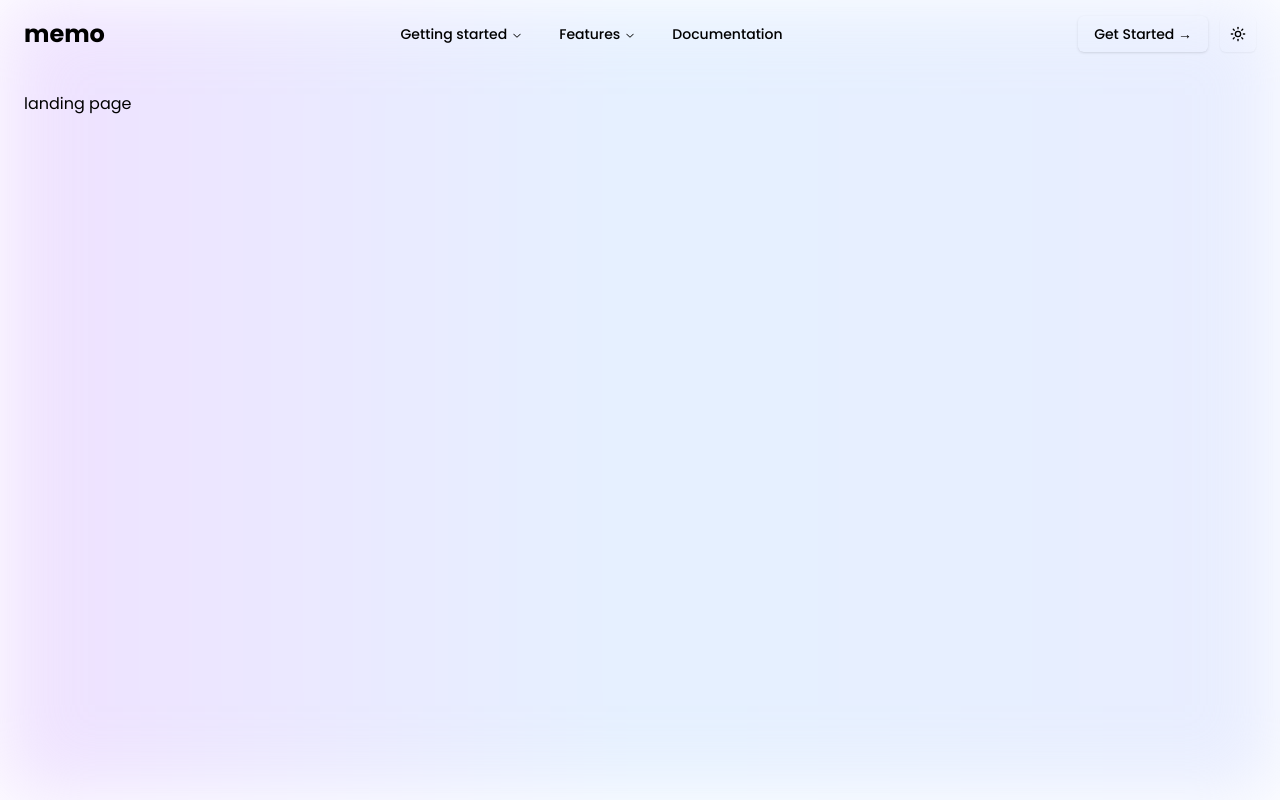
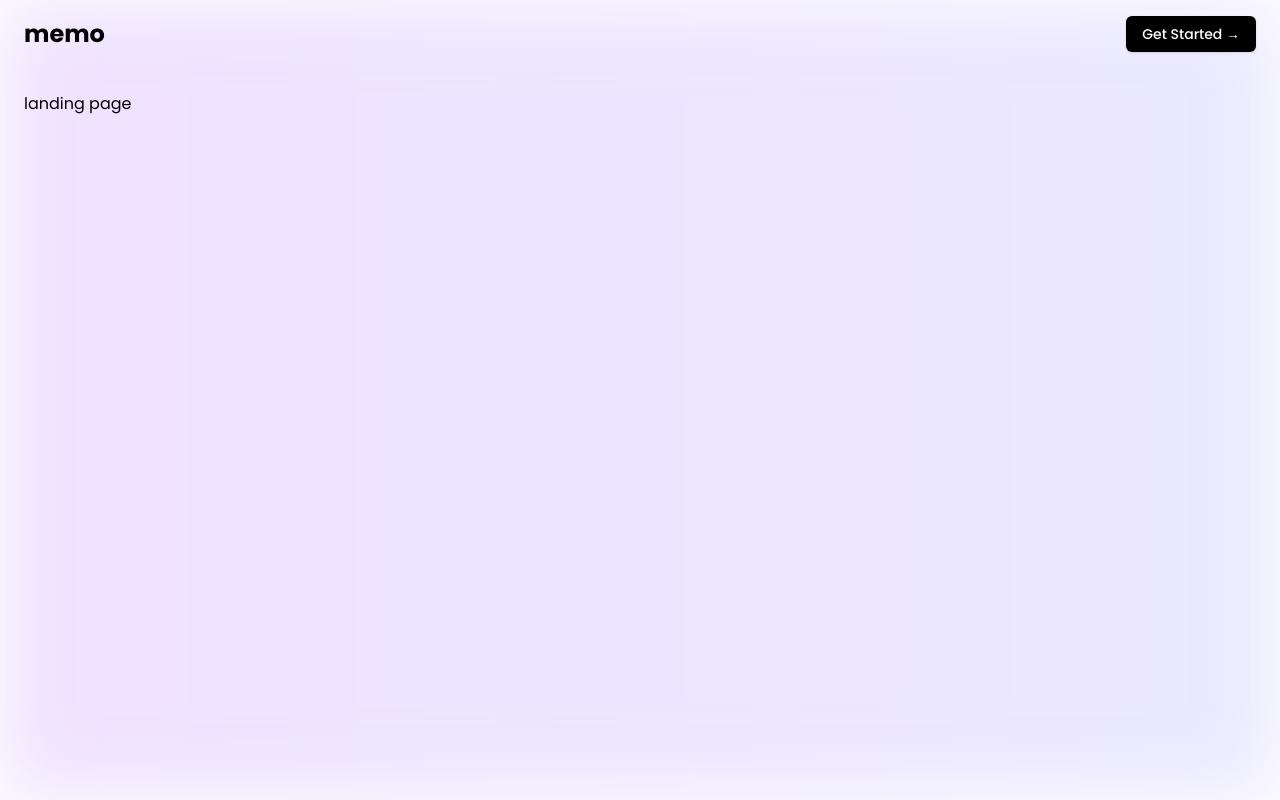
Before and after one commit to badalkr2004/swms, a Next.js app: page / in a window 1280 px wide. Built offline with nearby package versions, Linux system fonts and the light colour scheme.

Commit message:
change nav

```diff
--- a/src/app/globals.css
+++ b/src/app/globals.css
@@ -1,3 +1,23 @@
 @tailwind base;
 @tailwind components;
 @tailwind utilities;
+
+
+.animated-background {
+  background-size: 400%;
+
+  -webkit-animation: animation 6s ease infinite;
+  -moz-animation: animation 6s ease infinite;
+  animation: animation 6s ease infinite;
+}
+
+@keyframes animation {
+  0%,
+  100% {
+      background-position: 0% 50%;
+  }
+
+  50% {
+      background-position: 100% 50%;
+  }
+}
--- a/src/components/Nav.tsx
+++ b/src/components/Nav.tsx
@@ -2,8 +2,8 @@
 import { Button } from "@/components/ui/button";
 import { cn } from "@/lib/utils";
 import React from "react";
-import { navigationMenuTriggerStyle } from "@/components/ui/navigation-menu";
-import { ModeToggle } from "@/components/ModeToggle";
+// import { navigationMenuTriggerStyle } from "@/components/ui/navigation-menu";
+// import { ModeToggle } from "@/components/ModeToggle";
 import {
   NavigationMenu,
   NavigationMenuContent,
@@ -58,74 +58,10 @@ export function Nav() {
         <div className="font-bold text-2xl ">memo</div>
       </Link>
 
-      <NavigationMenu className="md:block hidden ">
-        <NavigationMenuList>
-          <NavigationMenuItem>
-            <NavigationMenuTrigger className="bg-transparent">Getting started</NavigationMenuTrigger>
-            <NavigationMenuContent>
-              <ul className="grid gap-2 p-4 md:w-[400px] lg:w-[500px] lg:grid-cols-[.75fr_1fr]">
-                <li className="row-span-3">
-                  <NavigationMenuLink asChild>
-                    <a
-                      className="flex h-full w-full select-none flex-col justify-start rounded-md bg-gradient-to-b from-muted/50 to-muted p-6 no-underline outline-none focus:shadow-md"
-                      href="/"
-                    >
-                      <div className="mb-2 mt-2 text-lg font-medium">
-                        Memo App
-                      </div>
-                      <p className="text-sm leading-tight text-muted-foreground">
-                        A Polish Notation Converter! This tool is designed to
-                        help you effortlessly convert and evaluate expressions
-                        in various forms of Polish notation.
-                      </p>
-                    </a>
-                  </NavigationMenuLink>
-                </li>
-                <ListItem href="/docs" title="Introduction">
-                  Polish notation, also known as prefix notation, places
-                  operators before their operands.
-                </ListItem>
-                <ListItem href="/docs/installation" title="How to use">
-                  Input your arithmetic expression in the designated field.
-                  Choose the notation type you want to convert to or evaluate.
-                  Hit the button to see the converted expression or the
-                  evaluated result. The converted expression or result will be
-                  displayed instantly.
-                </ListItem>
-                <ListItem href="/docs/primitives/typography" title="Examples">
-                Evaluate Prefix: Evaluate (+ 3 * 4 2) to get 11
-                </ListItem>
-              </ul>
-            </NavigationMenuContent>
-          </NavigationMenuItem>
-          <NavigationMenuItem>
-            <NavigationMenuTrigger className="bg-transparent">Features</NavigationMenuTrigger>
-            <NavigationMenuContent>
-              <ul className="grid w-[400px] gap-3 p-4 md:w-[500px] md:grid-cols-2 lg:w-[600px] ">
-                {components.map((component) => (
-                  <ListItem
-                    key={component.title}
-                    title={component.title}
-                    href={component.href}
-                  >
-                    {component.description}
-                  </ListItem>
-                ))}
-              </ul>
-            </NavigationMenuContent>
-          </NavigationMenuItem>
-          <NavigationMenuItem>
-            <Link href="/docs" legacyBehavior passHref>
-              <NavigationMenuLink className={ `${navigationMenuTriggerStyle()} bg-transparent `}>
-                Documentation
-              </NavigationMenuLink>
-            </Link>
-          </NavigationMenuItem>
-        </NavigationMenuList>
-      </NavigationMenu>
+
       <div className="flex items-center gap-3">
-        <Button className="">Get Started →</Button>
-        <ModeToggle/>
+        <Button className="bg-black text-white">Get Started →</Button>
+
       </div>
     </nav>
   );
```
